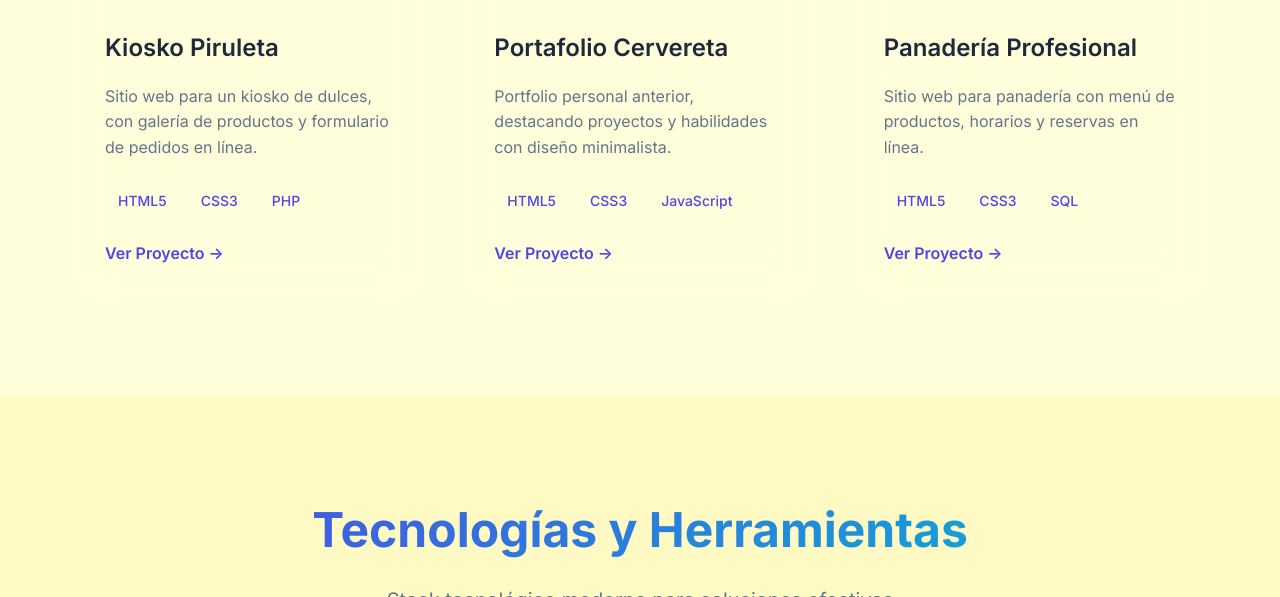
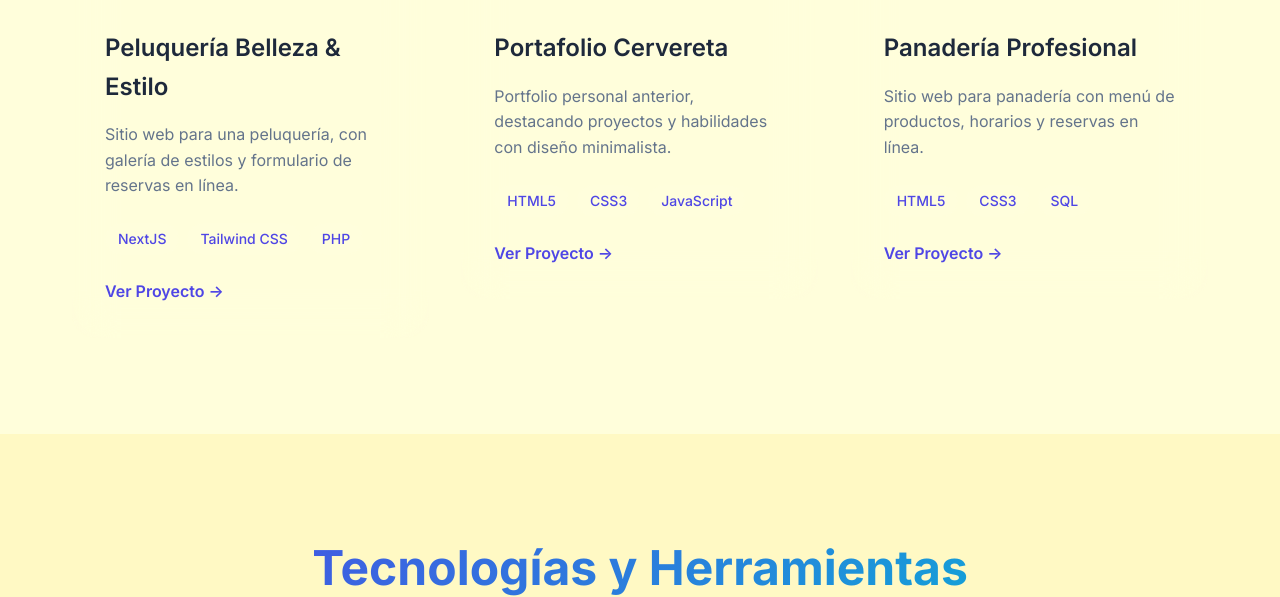
Before and after one commit to cervereta/CerveretaDev, a plain HTML site: page index.html in a window 1280 px wide. Shown: the part 3000-3597 px from the top of the page. Drawn offline with nearby package versions, Linux system fonts and the light colour scheme.

Commit message:
noveno commit

```diff
--- a/index.html
+++ b/index.html
@@ -429,21 +429,21 @@
                         </div>
                     </div>
 
-                    <!-- Proyecto 4: Kiosko Piruleta (ahora en E-commerce) -->
+                    <!-- Proyecto 4: Peluquería Belleza & Estilo (ahora en E-commerce) -->
                     <div class="portfolio-item" data-category="ecommerce">
                         <div class="portfolio-card">
                             <div class="portfolio-image">
-                                <img src="images/kiosko.png" alt="Proyecto Kiosko Piruleta" loading="lazy">
+                                <img src="images/peluqueria.png" alt="Proyecto Peluquería Belleza & Estilo" loading="lazy">
                             </div>
                             <div class="portfolio-content">
-                                <h3>Kiosko Piruleta</h3>
-                                <p>Sitio web para un kiosko de dulces, con galería de productos y formulario de pedidos en línea.</p>
+                                <h3>Peluquería Belleza & Estilo</h3>
+                                <p>Sitio web para una peluquería, con galería de estilos y formulario de reservas en línea.</p>
                                 <div class="tech-tags">
-                                    <span class="tech-tag">HTML5</span>
-                                    <span class="tech-tag">CSS3</span>
+                                    <span class="tech-tag">NextJS</span>
+                                    <span class="tech-tag">Tailwind CSS</span>
                                     <span class="tech-tag">PHP</span>
                                 </div>
-                                <a href="http://kioskopiruleta.22web.org" target="_blank" rel="noopener" class="portfolio-link">Ver Proyecto →</a>
+                                <a href="https://peluqueria-app-gilt.vercel.app/" target="_blank" rel="noopener" class="portfolio-link">Ver Proyecto →</a>
                             </div>
                         </div>
                     </div>
```
Also changed, not shown: 1 other file.
